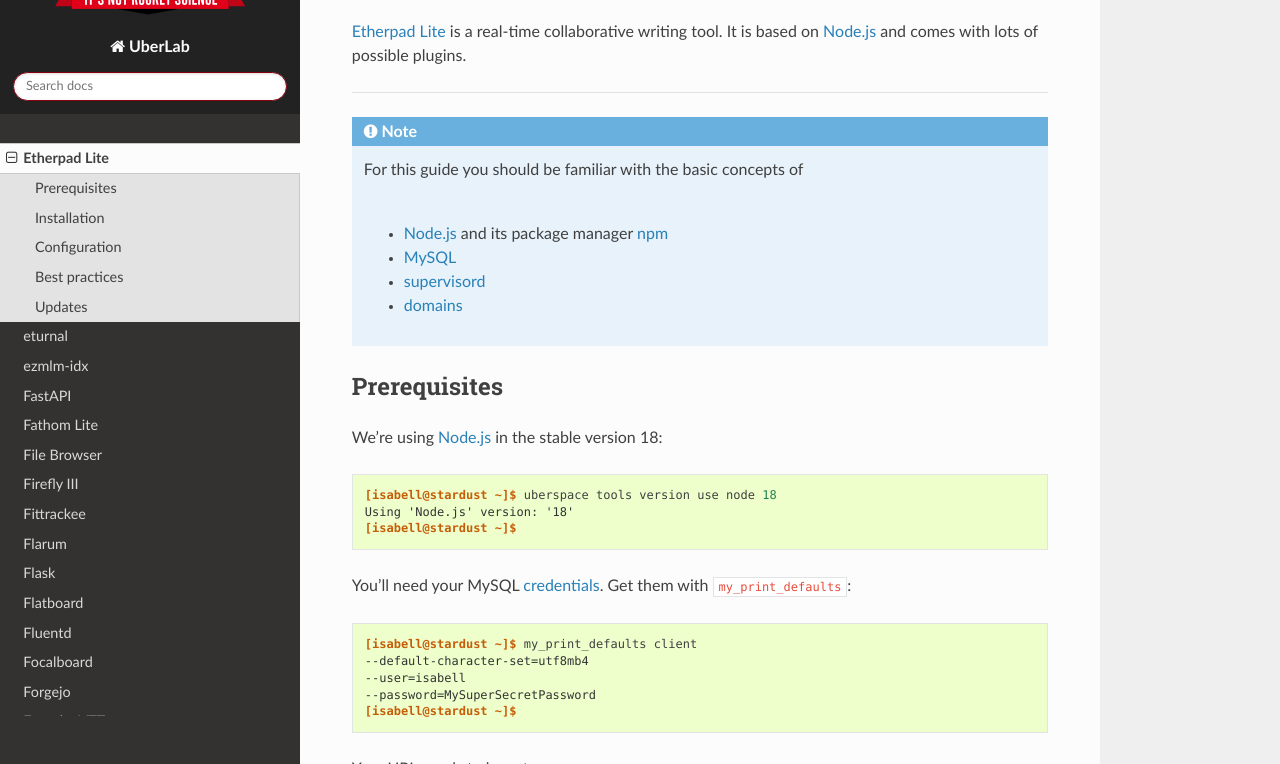
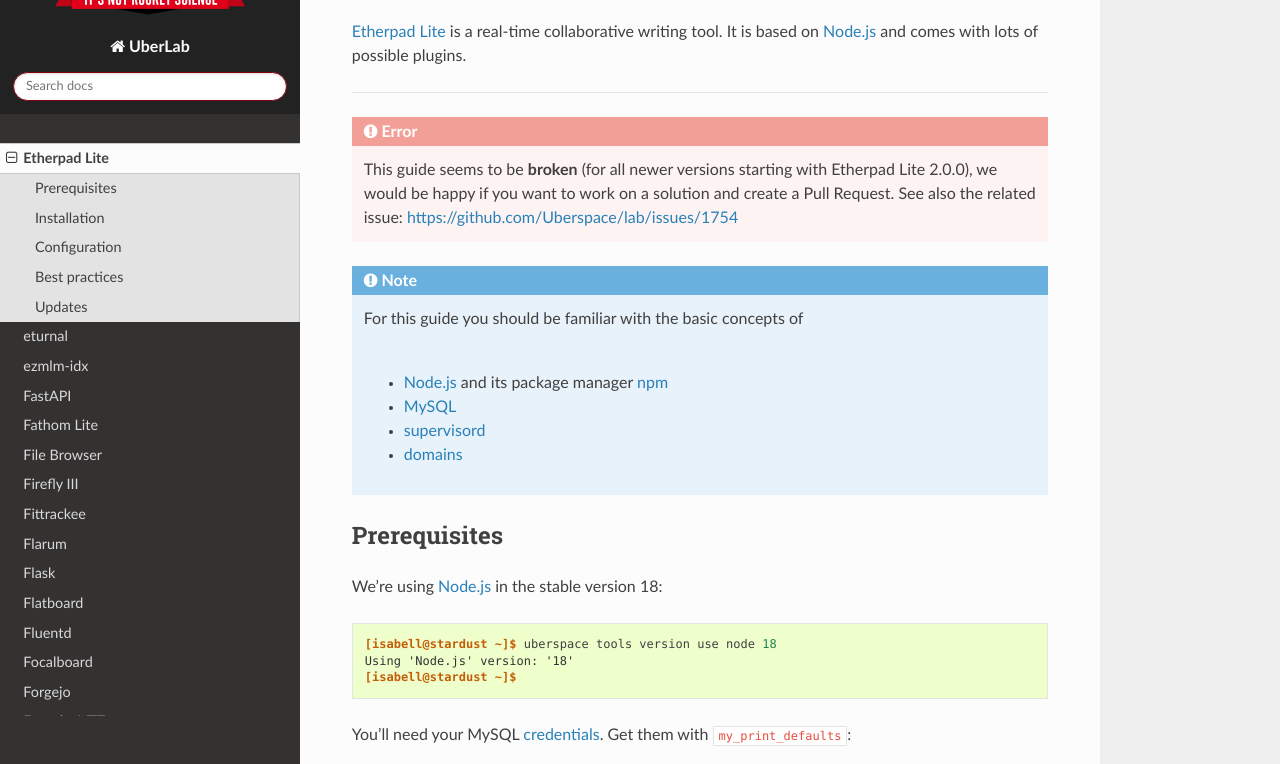
Before and after one commit to Uberspace/lab, a Sphinx documentation site: the page built from source/guide_etherpad.rst, in a window 1280 px wide and 900 px high, scrolled down 759 px, cut to the strip 136-900 px from the top of the window. Built offline with Sphinx 7.4.7 and the Read the Docs theme 2.0.0, drawn with Linux system fonts in a browser that asks for light colours.

Commit message:
[etherpad] add broken message

```diff
--- a/source/guide_etherpad.rst
+++ b/source/guide_etherpad.rst
@@ -20,6 +20,12 @@
 `Etherpad Lite`_ is a real-time collaborative writing tool. It is based on :manual:`Node.js <lang-nodejs>` and comes with lots of possible plugins.
 
 ----
+
+.. error::
+
+  This guide seems to be **broken** (for all newer versions starting with Etherpad Lite 2.0.0), we would be
+  happy if you want to work on a solution and create a Pull Request.
+  See also the related issue: https://github.com/Uberspace/lab/issues/1754
 
 .. note:: For this guide you should be familiar with the basic concepts of
 
```
